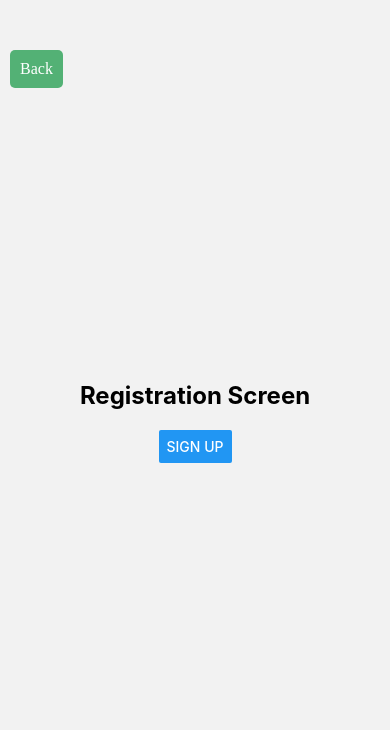
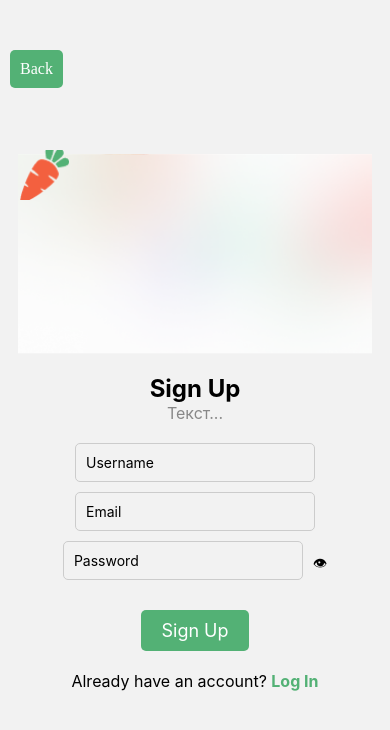
Before and after one commit to Andrew232412/Nectar-App, a React Native app: screen /SignUp in a window 390 px wide. Shown: the top 730 px of the page. Built offline with nearby package versions, Linux system fonts and the light colour scheme.

Commit message:
Log In and Sign Up screens

```diff
--- a/src/screens/LoginScreen.tsx
+++ b/src/screens/LoginScreen.tsx
@@ -1,9 +1,20 @@
 import React from 'react';
-import {View, Text, StyleSheet, Button, TouchableOpacity} from 'react-native';
+import {
+  View,
+  Text,
+  StyleSheet,
+  TextInput,
+  TouchableOpacity,
+  Image,
+} from 'react-native';
 import {useNavigation} from '../navigation/types/navigation';
+import {useState} from 'react';
 
 export default function LoginScreen() {
   const navigation = useNavigation<'LogIn'>();
+  const [email, setEmail] = useState('');
+  const [password, setPassword] = useState('');
+  const [secureTextEntry, setSecureTextEntry] = useState(true);
 
   return (
     <View style={styles.container}>
@@ -12,14 +23,49 @@ export default function LoginScreen() {
         onPress={() => navigation.goBack()}>
         <Text style={styles.backButtonText}>Back</Text>
       </TouchableOpacity>
-      <Text style={styles.title}>Login Screen</Text>
-      {/* Add your login form here */}
-      <Button
-        title="Login"
+      <Image source={require('../../assets/Mulo.png')} style={styles.image} />
+      <Image
+        source={require('../../assets/morkovka.png')}
+        style={styles.icon}
+      />
+      <Text style={styles.title}>Log In</Text>
+      <Text style={styles.subtitle}>Текст...</Text>
+      <TextInput
+        style={styles.input}
+        placeholder="Email"
+        value={email}
+        onChangeText={setEmail}
+        keyboardType="email-address"
+        autoCapitalize="none"
+      />
+      <View style={styles.passwordContainer}>
+        <TextInput
+          style={styles.input}
+          placeholder="Password"
+          value={password}
+          onChangeText={setPassword}
+          secureTextEntry={secureTextEntry}
+          autoCapitalize="none"
+        />
+        <TouchableOpacity onPress={() => setSecureTextEntry(!secureTextEntry)}>
+          <Text style={styles.eyeIcon}>{secureTextEntry ? '👁' : '🙈'}</Text>
+        </TouchableOpacity>
+      </View>
+      <TouchableOpacity
+        style={styles.button}
         onPress={() => {
           /* Handle login */
-        }}
-      />
+        }}>
+        <Text style={styles.buttonText}>Log In</Text>
+      </TouchableOpacity>
+      <Text style={styles.switchText}>
+        Don't have an account?{' '}
+        <Text
+          style={styles.switchLink}
+          onPress={() => navigation.navigate('SignUp')}>
+          Sign Up
+        </Text>
+      </Text>
     </View>
   );
 }
@@ -29,11 +75,6 @@ const styles = StyleSheet.create({
     flex: 1,
     alignItems: 'center',
     justifyContent: 'center',
-  },
-  title: {
-    fontSize: 24,
-    fontWeight: 'bold',
-    marginBottom: 20,
   },
   backButton: {
     position: 'absolute',
@@ -48,4 +89,62 @@ const styles = StyleSheet.create({
     color: 'white',
     fontSize: 16,
   },
+  image: {
+    width: '100%',
+    height: 200, // Adjust as needed
+    resizeMode: 'contain',
+  },
+  icon: {
+    width: 50,
+    height: 50,
+    position: 'absolute',
+    top: 150, // Adjust as needed
+    left: 20, // Adjust as needed
+  },
+  title: {
+    fontSize: 24,
+    fontWeight: 'bold',
+    marginTop: 20,
+    textAlign: 'left',
+  },
+  subtitle: {
+    fontSize: 16,
+    color: '#888',
+    marginBottom: 20,
+  },
+  input: {
+    borderWidth: 1,
+    borderColor: '#ccc',
+    padding: 10,
+    marginBottom: 10,
+    borderRadius: 5,
+  },
+  passwordContainer: {
+    flexDirection: 'row',
+    alignItems: 'center',
+  },
+  eyeIcon: {
+    marginLeft: 10,
+  },
+  button: {
+    backgroundColor: '#53B175',
+    paddingVertical: 10,
+    paddingHorizontal: 20,
+    borderRadius: 5,
+    alignItems: 'center',
+    marginTop: 20,
+  },
+  buttonText: {
+    color: 'white',
+    fontSize: 18,
+  },
+  switchText: {
+    textAlign: 'center',
+    marginTop: 20,
+    fontSize: 16,
+  },
+  switchLink: {
+    color: '#53B175',
+    fontWeight: 'bold',
+  },
 });
--- a/src/screens/RegistrationScreen.tsx
+++ b/src/screens/RegistrationScreen.tsx
@@ -1,9 +1,20 @@
-import React from 'react';
-import {View, Text, StyleSheet, Button, TouchableOpacity} from 'react-native';
+import React, {useState} from 'react';
+import {
+  View,
+  Text,
+  StyleSheet,
+  Image,
+  TextInput,
+  TouchableOpacity,
+} from 'react-native';
 import {useNavigation} from '../navigation/types/navigation';
 
 export default function RegistrationScreen() {
   const navigation = useNavigation<'SignUp'>();
+  const [username, setUsername] = useState('');
+  const [email, setEmail] = useState('');
+  const [password, setPassword] = useState('');
+  const [secureTextEntry, setSecureTextEntry] = useState(true);
 
   return (
     <View style={styles.container}>
@@ -12,14 +23,55 @@ export default function RegistrationScreen() {
         onPress={() => navigation.goBack()}>
         <Text style={styles.backButtonText}>Back</Text>
       </TouchableOpacity>
-      <Text style={styles.title}>Registration Screen</Text>
-      {/* Add your registration form here */}
-      <Button
-        title="Sign Up"
+      <Image source={require('../../assets/Mulo.png')} style={styles.image} />
+      <Image
+        source={require('../../assets/morkovka.png')}
+        style={styles.icon}
+      />
+      <Text style={styles.title}>Sign Up</Text>
+      <Text style={styles.subtitle}>Текст...</Text>
+      <TextInput
+        style={styles.input}
+        placeholder="Username"
+        value={username}
+        onChangeText={setUsername}
+      />
+      <TextInput
+        style={styles.input}
+        placeholder="Email"
+        value={email}
+        onChangeText={setEmail}
+        keyboardType="email-address"
+        autoCapitalize="none"
+      />
+      <View style={styles.passwordContainer}>
+        <TextInput
+          style={styles.input}
+          placeholder="Password"
+          value={password}
+          onChangeText={setPassword}
+          secureTextEntry={secureTextEntry}
+          autoCapitalize="none"
+        />
+        <TouchableOpacity onPress={() => setSecureTextEntry(!secureTextEntry)}>
+          <Text style={styles.eyeIcon}>{secureTextEntry ? '👁' : '🙈'}</Text>
+        </TouchableOpacity>
+      </View>
+      <TouchableOpacity
+        style={styles.button}
         onPress={() => {
           /* Handle sign up */
-        }}
-      />
+        }}>
+        <Text style={styles.buttonText}>Sign Up</Text>
+      </TouchableOpacity>
+      <Text style={styles.switchText}>
+        Already have an account?{' '}
+        <Text
+          style={styles.switchLink}
+          onPress={() => navigation.navigate('LogIn')}>
+          Log In
+        </Text>
+      </Text>
     </View>
   );
 }
@@ -29,11 +81,6 @@ const styles = StyleSheet.create({
     flex: 1,
     alignItems: 'center',
     justifyContent: 'center',
-  },
-  title: {
-    fontSize: 24,
-    fontWeight: 'bold',
-    marginBottom: 20,
   },
   backButton: {
     position: 'absolute',
@@ -49,4 +96,62 @@ const styles = StyleSheet.create({
     color: 'white',
     fontSize: 16,
   },
+  image: {
+    width: '100%',
+    height: 200, // Adjust as needed
+    resizeMode: 'contain',
+  },
+  icon: {
+    width: 50,
+    height: 50,
+    position: 'absolute',
+    top: 150, // Adjust as needed
+    left: 20, // Adjust as needed
+  },
+  title: {
+    fontSize: 24,
+    fontWeight: 'bold',
+    marginTop: 20,
+    textAlign: 'left',
+  },
+  subtitle: {
+    fontSize: 16,
+    color: '#888',
+    marginBottom: 20,
+  },
+  input: {
+    borderWidth: 1,
+    borderColor: '#ccc',
+    padding: 10,
+    marginBottom: 10,
+    borderRadius: 5,
+  },
+  passwordContainer: {
+    flexDirection: 'row',
+    alignItems: 'center',
+  },
+  eyeIcon: {
+    marginLeft: 10,
+  },
+  button: {
+    backgroundColor: '#53B175',
+    paddingVertical: 10,
+    paddingHorizontal: 20,
+    borderRadius: 5,
+    alignItems: 'center',
+    marginTop: 20,
+  },
+  buttonText: {
+    color: 'white',
+    fontSize: 18,
+  },
+  switchText: {
+    textAlign: 'center',
+    marginTop: 20,
+    fontSize: 16,
+  },
+  switchLink: {
+    color: '#53B175',
+    fontWeight: 'bold',
+  },
 });
```
Also changed, not shown: assets/Mulo.png (added), assets/morkovka.png (added).
